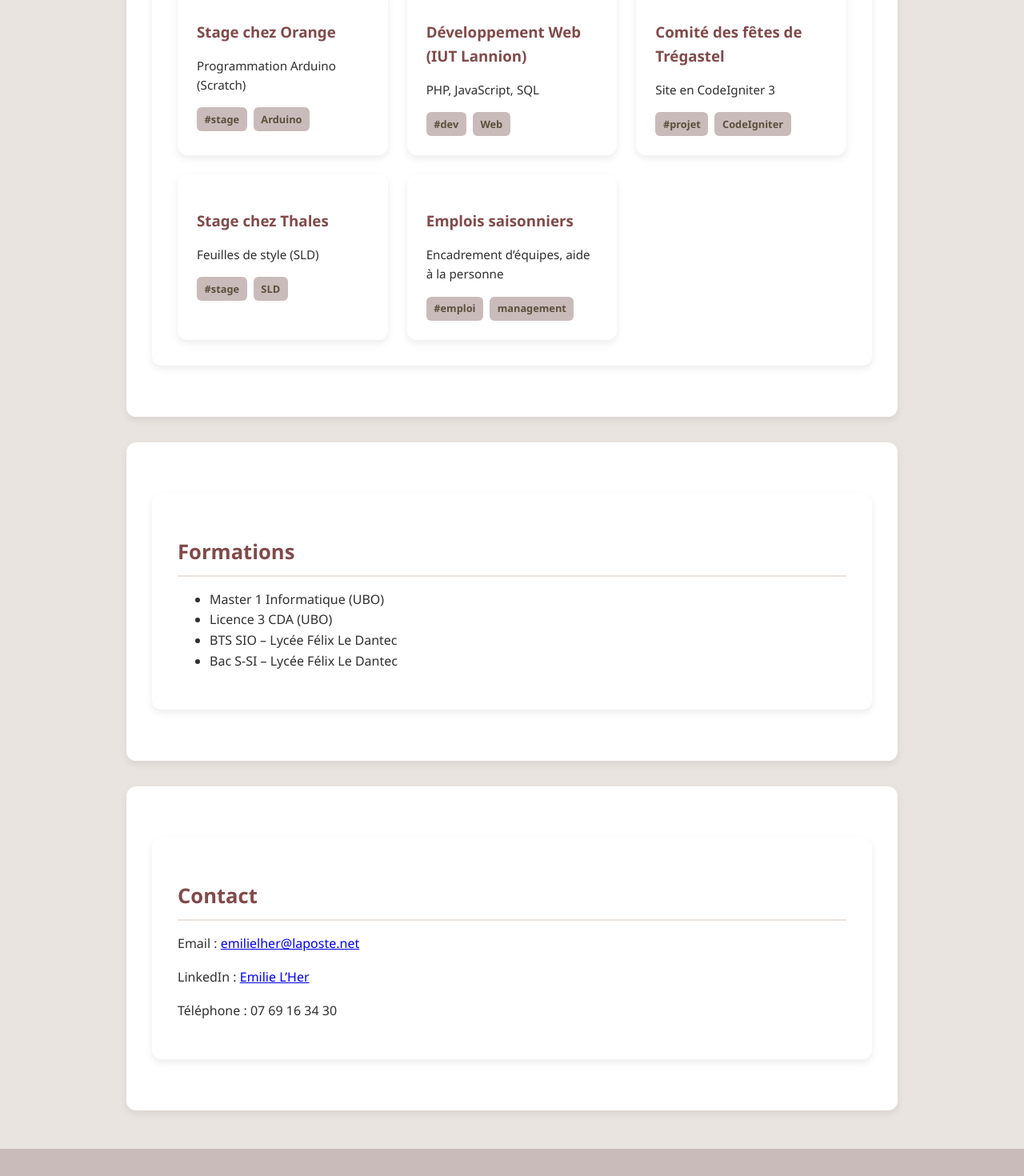
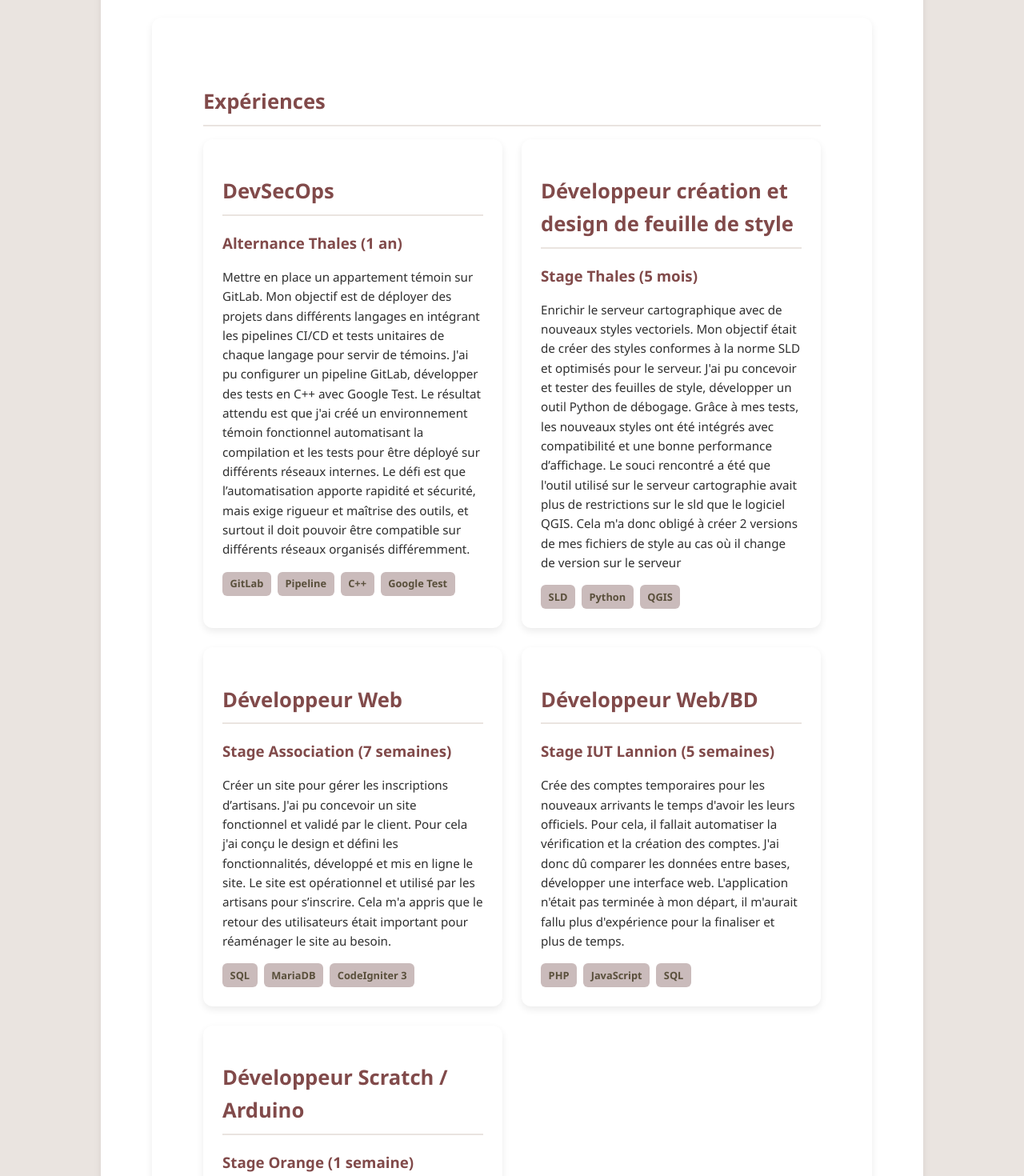
Before and after one commit to Emilie-lher/portfolio, a React (Create React App) app in the folder protfolio-emilie/: page / in a window 1280 px wide. Shown: the part 940-2410 px from the top of the page at 80% size. Built offline with nearby package versions, Linux system fonts and the light colour scheme.

Commit message:
mise a jour des expériences

```diff
--- a/protfolio-emilie/src/App.css
+++ b/protfolio-emilie/src/App.css
@@ -25,7 +25,7 @@ header h1 {
 section {
   background: #ffffff;
   margin: 2rem auto;
-  padding: 2rem;
+  padding: 4rem;
   max-width: 900px;
   border-radius: 12px;
   box-shadow: 0 4px 10px rgba(0,0,0,0.08);
--- a/protfolio-emilie/src/components/Experiences.js
+++ b/protfolio-emilie/src/components/Experiences.js
@@ -1,11 +1,47 @@
 import React from "react";
 
 const experiences = [
-  { title: "Stage chez Orange", desc: "Programmation Arduino (Scratch)", tags: ["#stage", "Arduino"] },
-  { title: "Développement Web (IUT Lannion)", desc: "PHP, JavaScript, SQL", tags: ["#dev", "Web"] },
-  { title: "Comité des fêtes de Trégastel", desc: "Site en CodeIgniter 3", tags: ["#projet", "CodeIgniter"] },
-  { title: "Stage chez Thales", desc: "Feuilles de style (SLD)", tags: ["#stage", "SLD"] },
-  { title: "Emplois saisonniers", desc: "Encadrement d’équipes, aide à la personne", tags: ["#emploi", "management"] },
+   {
+    denom: "DevSecOps",
+    title: "Alternance  Thales (1 an)",
+    desc: "Mettre en place un appartement témoin sur GitLab. Mon objectif est de déployer des projets dans différents langages en intégrant les pipelines CI/CD et tests unitaires de chaque langage pour servir de témoins. J'ai pu configurer un pipeline GitLab, développer des tests en C++ avec Google Test. Le résultat attendu est que j'ai créé un environnement témoin fonctionnel automatisant la compilation et les tests pour être déployé sur différents réseaux internes. Le défi est que l’automatisation apporte rapidité et sécurité, mais exige rigueur et maîtrise des outils, et surtout il doit pouvoir être compatible sur différents réseaux organisés différemment.",
+    tags: ["GitLab", "Pipeline", "C++", "Google Test"]
+  },
+  {
+    denom: "Développeur création et design de feuille de style",
+    title: "Stage Thales (5 mois)",
+    desc: "Enrichir le serveur cartographique avec de nouveaux styles vectoriels. Mon objectif était de créer des styles conformes à la norme SLD et optimisés pour le serveur. J'ai pu concevoir et tester des feuilles de style, développer un outil Python de débogage. Grâce à mes tests, les nouveaux styles ont été intégrés avec compatibilité et une bonne performance d’affichage. Le  souci rencontré a été que l'outil utilisé sur le serveur cartographie avait plus de restrictions sur le sld que le logiciel QGIS. Cela m'a donc obligé à créer 2 versions de mes fichiers de style au cas où il change de version sur le serveur ",
+    tags: ["SLD", "Python", "QGIS"]
+  },
+  {
+    denom: "Développeur Web",
+    title: "Stage Association (7 semaines)",
+    desc: "Créer un site pour gérer les inscriptions d’artisans. J'ai pu concevoir un site fonctionnel et validé par le client. Pour cela j'ai conçu le design et défini les fonctionnalités, développé et mis en ligne le site. Le site est opérationnel et utilisé par les artisans pour s’inscrire.  Cela m'a appris que le retour des utilisateurs était important pour réaménager le site au besoin.",
+    tags: ["SQL", "MariaDB", "CodeIgniter 3"]
+  },
+   {
+    denom: "Développeur Web/BD",
+    title: "Stage IUT Lannion (5 semaines)",
+    desc: "Crée des comptes temporaires pour les nouveaux arrivants le temps d'avoir les leurs officiels. Pour cela, il fallait automatiser la vérification et la création des comptes. J'ai donc dû comparer les données entre bases, développer une interface web. L'application n'était pas terminée à mon départ, il m'aurait fallu plus d'expérience pour la finaliser et plus de temps.",
+    tags: ["PHP", "JavaScript", "SQL"]
+  },
+  {
+    denom: "Développeur Scratch / Arduino",
+    title: "Stage Orange (1 semaine)",
+    desc: "Concevoir un outil ludique pour aider les personnes avec  des prothèse. Mon objectif était de créer un jeu interactif sur Scratch intégré à un système Arduino utilisable via un joystick. Pour cela j'ai développer un mini-jeu adapté à l’interface Arduino.Le jeu est fonctionnel et  testable avec joystick. POur cela il a été important de comprendre la problématique physique des utilisateurs",
+    tags: ["Scratch", "Arduino"]
+  }
+
+
+
+
+
+
+
+
+
+
+
 ];
 
 function Experiences() {
@@ -15,7 +51,8 @@ function Experiences() {
       <div className="experience-grid">
         {experiences.map((exp, idx) => (
           <div className="experience-card" key={idx}>
-            <h3>{exp.title}</h3>
+            <h2>{exp.denom}</h2>
+             <h3>{exp.title}</h3>
             <p>{exp.desc}</p>
             <div className="tags">
               {exp.tags.map((tag, i) => (
```
